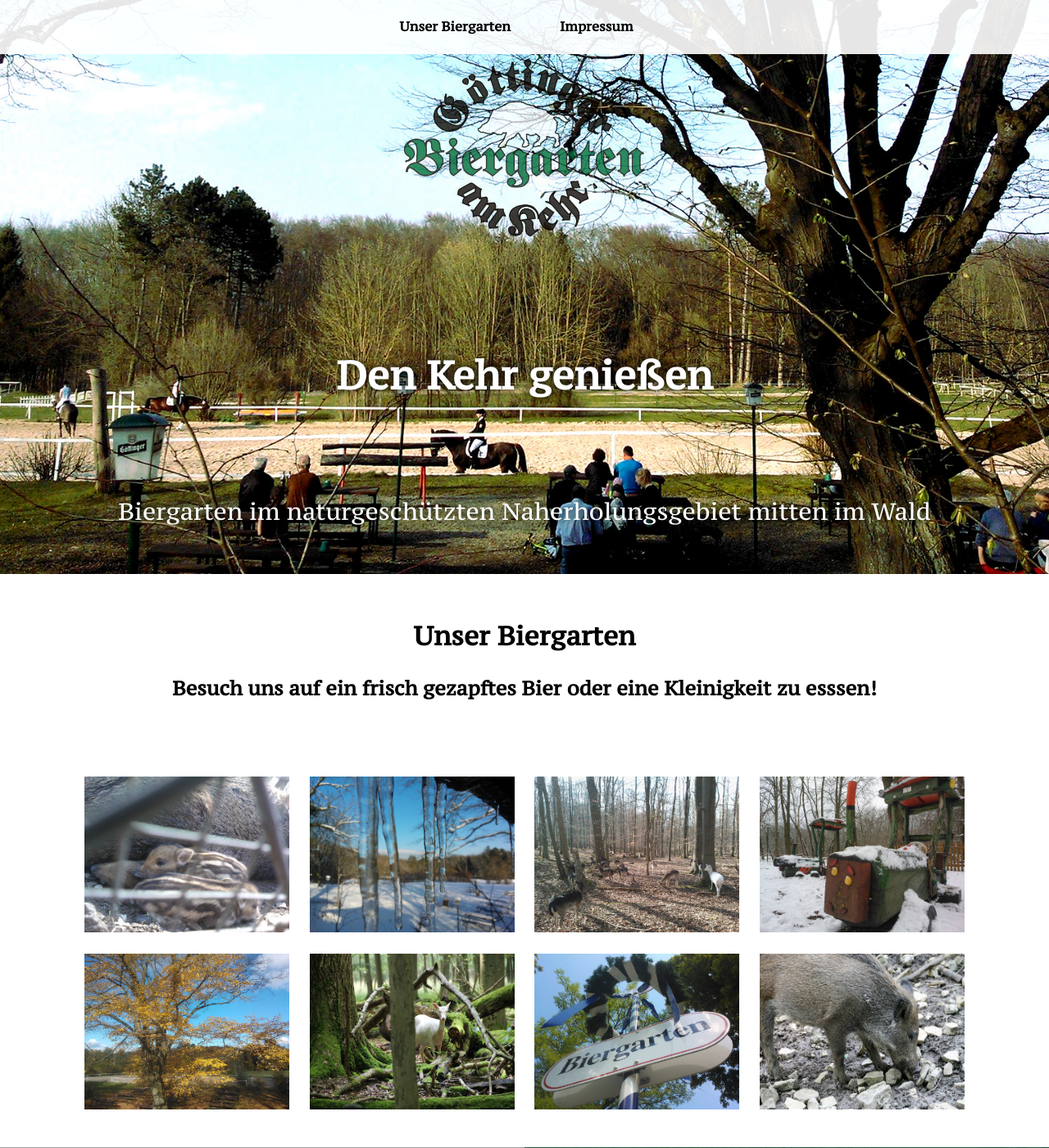
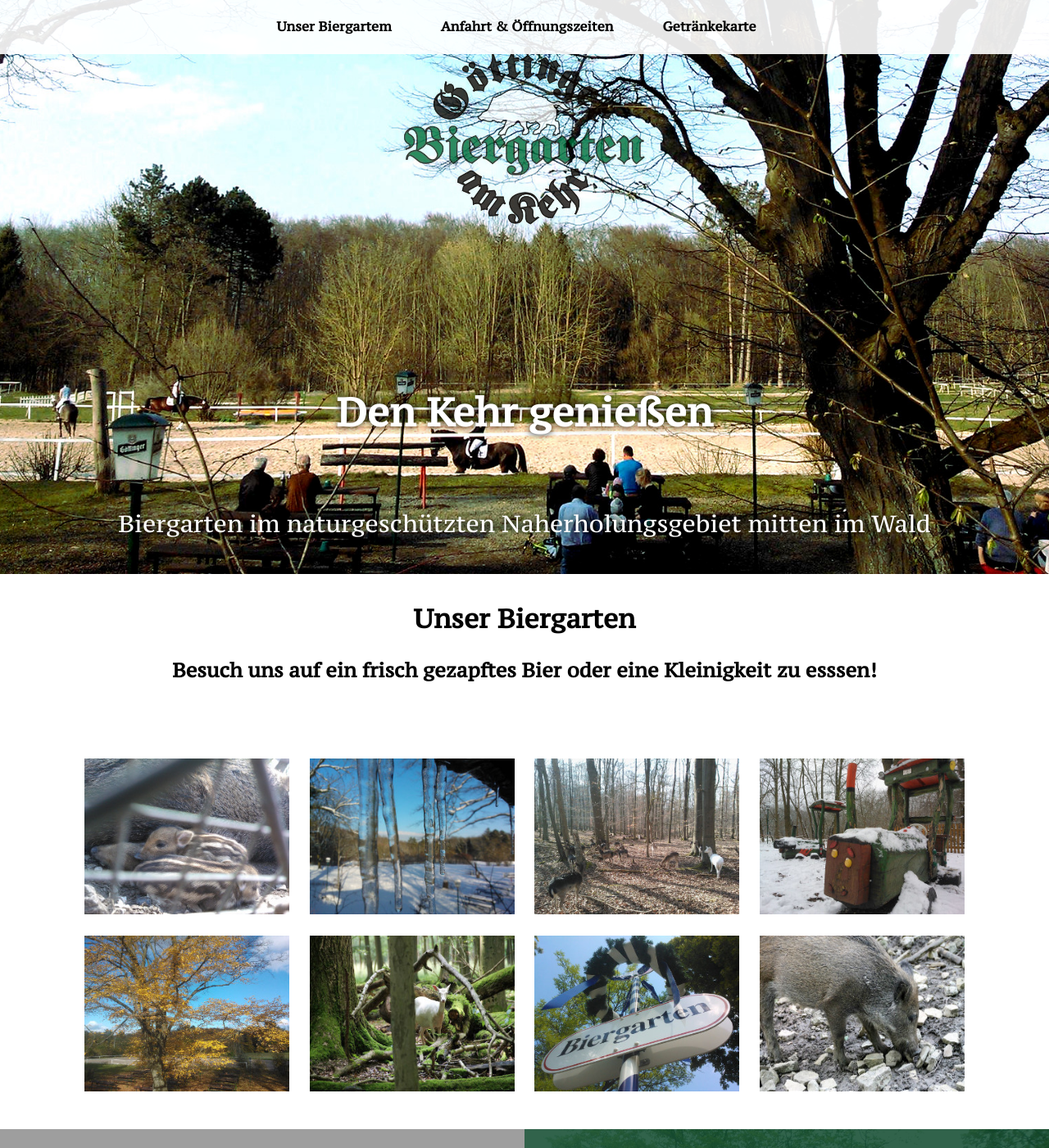
Before and after one commit to versable/kehr-website, a Jekyll site: the page built from index.html, in a window 1280 px wide and 1400 px high. Shown: the whole window at 82% size. Built offline with Jekyll 4.4.1, drawn with Linux system fonts in a browser that asks for light colours; grey boxes are pictures that could not be loaded.

Commit message:
Add anchor links, clean up CSS

```diff
--- a/_includes/nav.html
+++ b/_includes/nav.html
@@ -2,13 +2,14 @@
     <nav>
         <input id="nav-menu" type="checkbox">
         <label class="nav-menu" for="nav-menu"><span></span></label>
-        {% assign sorted_pages = site.pages | sort:"order" %}
-        {% for sub_page in sorted_pages %}
-            {% if sub_page.title %}
-                <a class="nav-link{% if page == sub_page %} active{% endif %}" href="{{ sub_page.url | prepend: site.baseurl }}">
-                    {{ sub_page.title }}
-                </a>
-            {% endif %}
-        {% endfor %}
+        <a class="nav-link" href="#unser-biergarten">
+            Unser Biergartem
+        </a>
+        <a class="nav-link" href="#anfahrt-oeffnungszeiten">
+            Anfahrt & Öffnungszeiten
+        </a>
+        <a class="nav-link" href="#getraenkekarte">
+            Getränkekarte
+        </a>
     </nav>
 </header>
--- a/_sass/_base.scss
+++ b/_sass/_base.scss
@@ -17,32 +17,10 @@ html, body {
     line-height: $base-line-height;
 }
 
-.btn {
-    background-color: transparent;
-    border: 2px solid;
-    border-radius: 20px;
-    font-size: 15px;
-    font-weight: 900;
-    padding: 8px 30px;
-    transition: all 0.3s ease-in-out;
-
-    &.btn-default {
-        color: $color-secondary-1-2;
-        &:hover {
-            color: #fff;
-            background-color: $color-secondary-1-2;
-            border-color: $color-secondary-1-2;
-        }
-    }
-
-    &.btn-white {
-        color: #fff;
-        &:hover {
-            color: $color-secondary-1-0;
-            background-color: #fff;
-            border-color: #fff;
-        }
-    }
+h1 {
+    padding-top: 90px;
+    margin-top: -90px;
+    pointer-events: none;
 }
 
 small {
--- a/_sass/_layout.scss
+++ b/_sass/_layout.scss
@@ -150,7 +150,7 @@ nav {
     min-height: 400px;
 }
 
-.layer {
+.opening {
     display: flex;
     flex-direction: row;
     background-color: #003F21;
@@ -160,7 +160,7 @@ nav {
         width: 50%;
     }
 
-    .layer-content {
+    .content {
         position: relative;
         z-index: 1;
         background-size: cover;
--- a/index.html
+++ b/index.html
@@ -4,7 +4,7 @@ title: Unser Biergarten
 order: 1
 ---
 
-<div class="jumbotron">
+<section class="jumbotron">
     <div id="hero-1">
         <a class="logo" href="{{ site.baseurl }}/">
             <img src="/images/logo.png" title="{{ site.title | strip_newlines }}">
@@ -14,14 +14,14 @@ order: 1
             Biergarten im naturgeschützten Naherholungsgebiet mitten im Wald
         </p>
     </div>
-</div>
+</section>
 
-<div class="container section">
-    <h1>Unser Biergarten</h1>
+<section class="container section">
+    <h1 id="unser-biergarten">Unser Biergarten</h1>
     <h2>Besuch uns auf ein frisch gezapftes Bier oder eine Kleinigkeit zu esssen!</h2>
-</div>
+</section>
 
-<div class="container section">
+<section class="container section">
     <div class="thumbs">
         <a href="images/kehr3.jpg"><img src="images/kehr3-t.jpg"></a>
         <a href="images/kehr4.jpg"><img src="images/kehr4-t.jpg"></a>
@@ -32,14 +32,14 @@ order: 1
         <a href="images/kehr11.jpg"><img src="images/kehr11-t.jpg"></a>
         <a href="images/kehr13.jpg"><img src="images/kehr13-t.jpg"></a>
     </div>
-</div>
+</section>
 
-<div class="layer">
+<section class="opening">
     <div>
-    <iframe class="img-responsive" width="2000" height="800" frameborder="0" scrolling="no" marginheight="0" marginwidth="0" src="https://www.openstreetmap.org/export/embed.html?bbox=9.972699880599977%2C51.52206895146653%2C9.98686194419861%2C51.52823013453614&amp;layer=mapnik&amp;marker=51.52515298479501%2C9.979780912399292"style="height: 100%"></iframe>
+        <iframe class="img-responsive" width="2000" height="800" frameborder="0" scrolling="no" marginheight="0" marginwidth="0" src="https://www.openstreetmap.org/export/embed.html?bbox=9.972699880599977%2C51.52206895146653%2C9.98686194419861%2C51.52823013453614&amp;layer=mapnik&amp;marker=51.52515298479501%2C9.979780912399292"style="height: 100%"></iframe>
     </div>
-    <div class="layer-content" style="background-image: url(images/kehr14.jpg)">
-        <h1>Anfahrt & Öffnungszeiten</h1>
+    <div class="content" style="background-image: url(images/kehr14.jpg)">
+        <h1 id="anfahrt-oeffnungszeiten">Anfahrt & Öffnungszeiten</h1>
         <h2>Sommer</h2>
         <dl>
             <dt>Mittwoch</dt>
@@ -69,14 +69,11 @@ order: 1
             fährt samstags und sonntags zwischen 10 und 18 Uhr stündlich.
         </p>
     </div>
-</div>
+</section>
 
-<div class="section drinks">
-    <h1>Getränkekarte</h1>
+<section class="section drinks">
+    <h1 id="getraenkekarte">Getränkekarte</h1>
     <h2>Hier gibt es was gegen den Durst!</h2>
-</div>
-
-<div class="section">
     <div>
         <table style="text-align: left; margin-left: auto; margin-right: auto;">
             <tr>
@@ -167,4 +164,4 @@ order: 1
             </tr>
         </table>
     </div>
-</div>
+</section>
```
